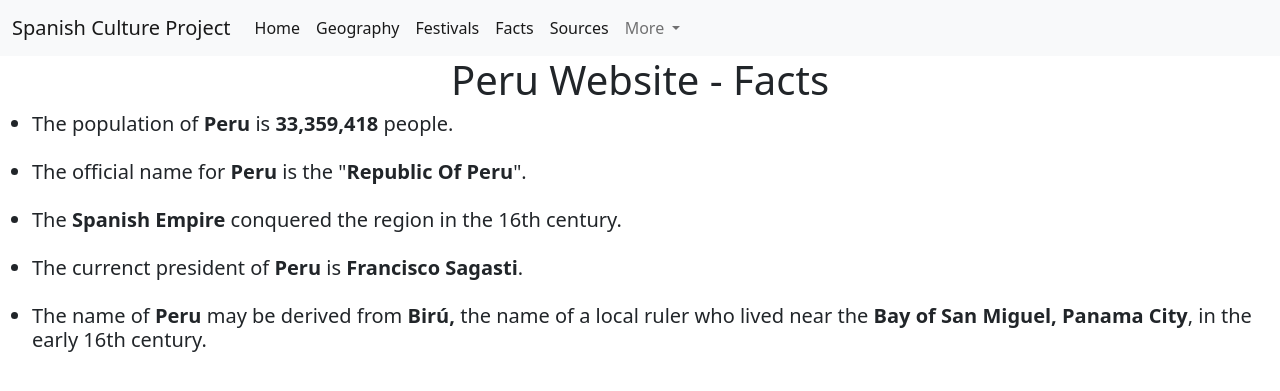
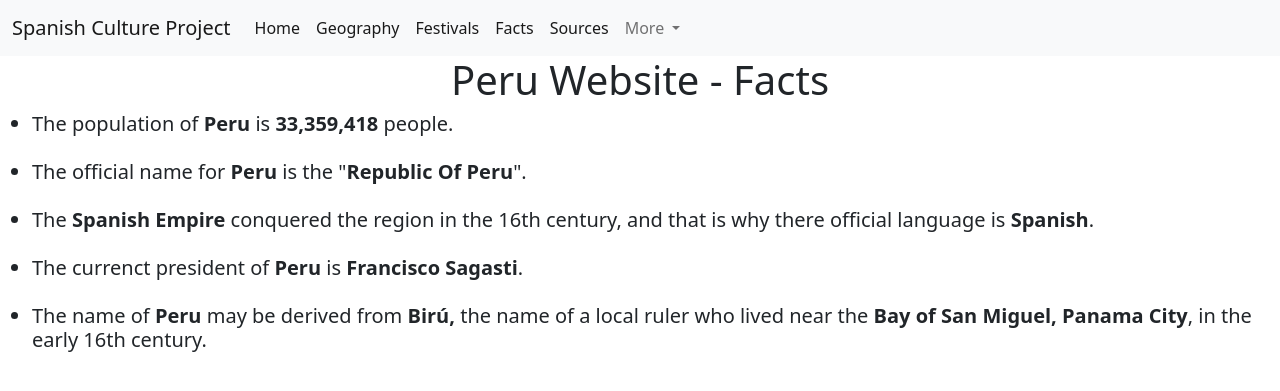
Before and after one commit to ThePeeps191/Spanish-Culture-Project, a Python web app: template templates/facts.html in a window 1280 px wide. Shown: the top 391 px of the page. Run offline with Jinja, Linux system fonts and the light colour scheme; the template is opened without the code that fills it, so the values that code supplies are empty.

Commit message:
Initial commit

```diff
--- a/templates/facts.html
+++ b/templates/facts.html
@@ -11,7 +11,7 @@ Peru Website - Facts
 <ul>
 	<li> The population of <b>Peru</b> is <b>33,359,418</b> people.</li><br>
 	<li>The official name for <b>Peru</b> is the "<b>Republic Of Peru</b>".</li><br>
-	<li>The <b>Spanish Empire</b> conquered the region in the 16th century.</li><br>
+	<li>The <b>Spanish Empire</b> conquered the region in the 16th century, and that is why there official language is <b>Spanish</b>.</li><br>
 	<li>The currenct president of <b>Peru</b> is <b>Francisco Sagasti</b>.</li><br>
 	<li>The name of <b>Peru</b> may be derived from <b>Birú,</b> the name of a local ruler who lived near the <b>Bay of San Miguel, Panama City</b>, in the early 16th century.</li>
 </ul>
```
